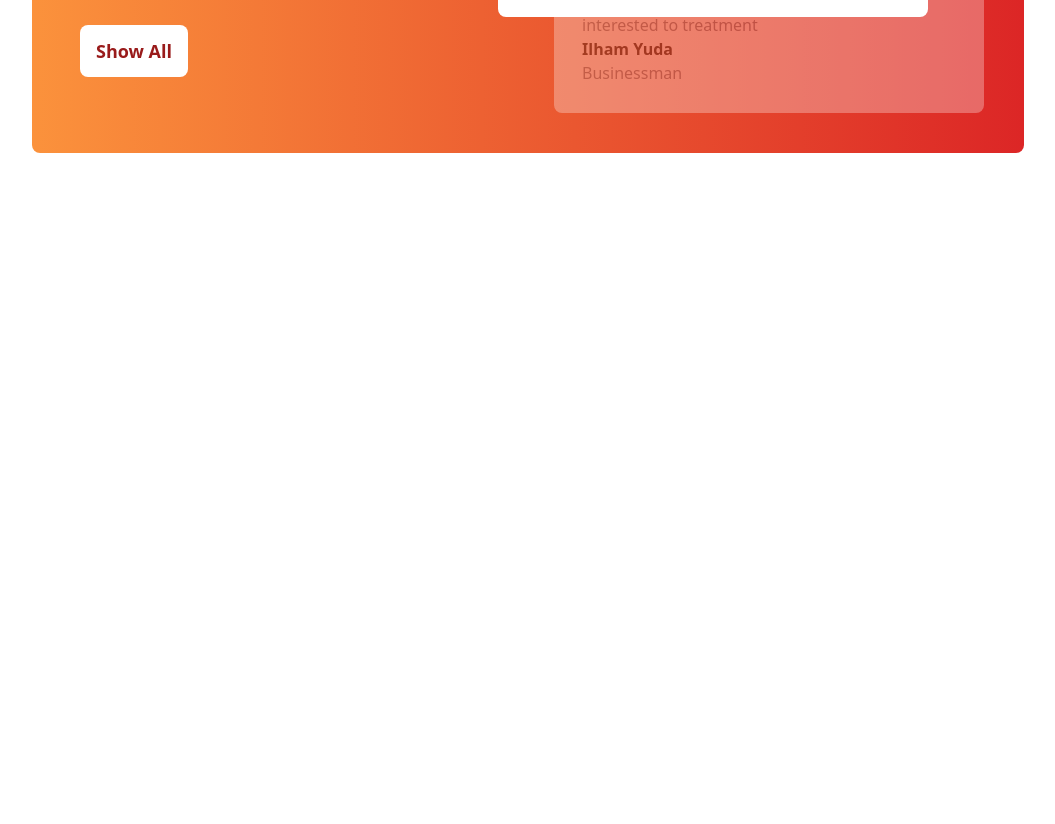
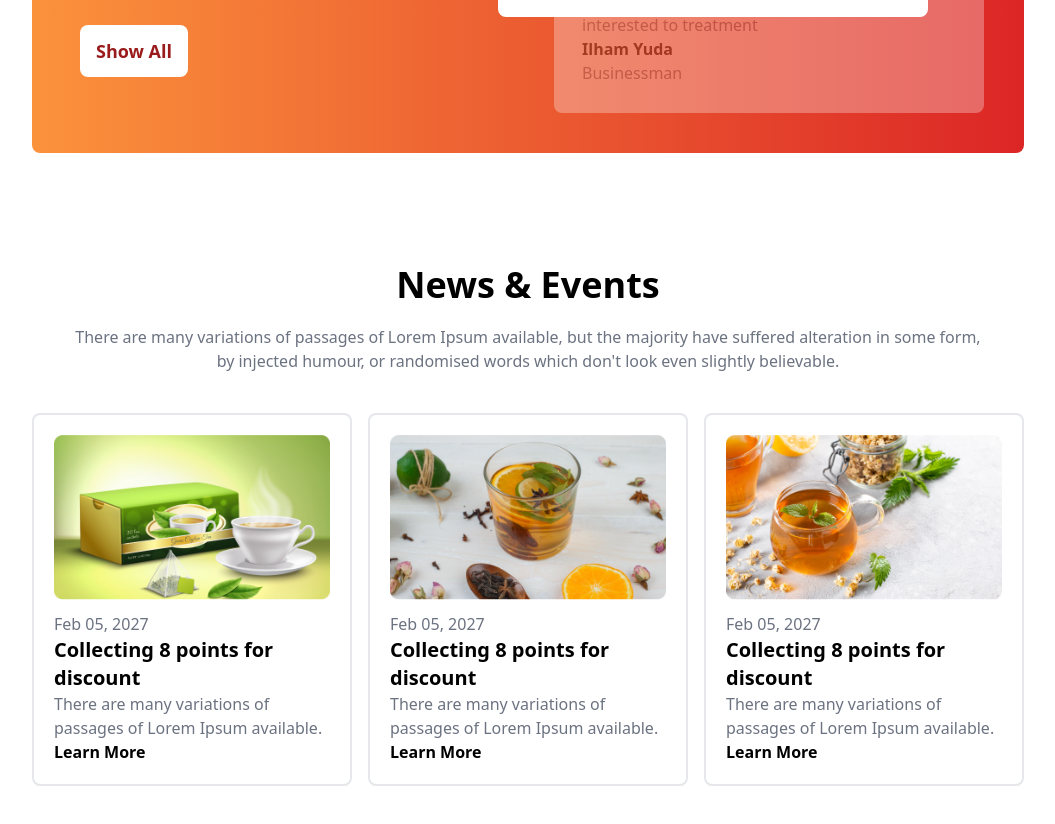
Before and after one commit to Firoz800528/tea-house-practice, a plain HTML site: page index.htm in a window 1280 px wide. Shown: the part 1260-2084 px from the top of the page, without its empty margins (112-1167 px from the left). Before the commit the page ends 1493 px from the top, so only its background shows below. Drawn offline with nearby package versions, Linux system fonts and the light colour scheme.

Commit message:
ninth connit

```diff
--- a/index.htm
+++ b/index.htm
@@ -95,6 +95,33 @@
           </div>
         </div>
       </section>
+      <section class="mt-28 mb-28">
+        <h1 class="text-4xl font-extrabold text-center">News & Events</h1>
+        <p class="text-base text-gray-500 text-center mt-5 mb-10">There are many variations of passages of Lorem Ipsum available, but the majority have suffered alteration in some form, <br> by injected humour, or randomised words which don't look even slightly believable. </p>
+        <div class="flex flex-col lg:flex-row gap-4">
+          <div class="border-solid border-2 border-gray-200 p-5 rounded-lg">
+            <img src="images/news-1.png" alt="">
+            <p class="text-gray-500 mt-3">Feb 05, 2027</p>
+            <h1 class="text-xl font-bold">Collecting 8 points for discount</h1>
+            <p class="text-gray-500">There are many variations of passages of Lorem Ipsum available.</p>
+            <button class="font-bold">Learn More</button>
+          </div>
+          <div class="border-solid border-2 border-gray-200 p-5 rounded-lg">
+            <img src="images/news-2.png" alt="">
+            <p class="text-gray-500 mt-3">Feb 05, 2027</p>
+            <h1 class="text-xl font-bold">Collecting 8 points for discount</h1>
+            <p class="text-gray-500">There are many variations of passages of Lorem Ipsum available.</p>
+            <button class="font-bold">Learn More</button>
+          </div>
+          <div class="border-solid border-2 border-gray-200 p-5 rounded-lg">
+            <img src="images/news-3.png" alt="">
+            <p class="text-gray-500 mt-3">Feb 05, 2027</p>
+            <h1 class="text-xl font-bold">Collecting 8 points for discount</h1>
+            <p class="text-gray-500">There are many variations of passages of Lorem Ipsum available.</p>
+            <button class="font-bold">Learn More</button>
+          </div>
+        </div>
+      </section>
 
     </main>
 </body>
```
